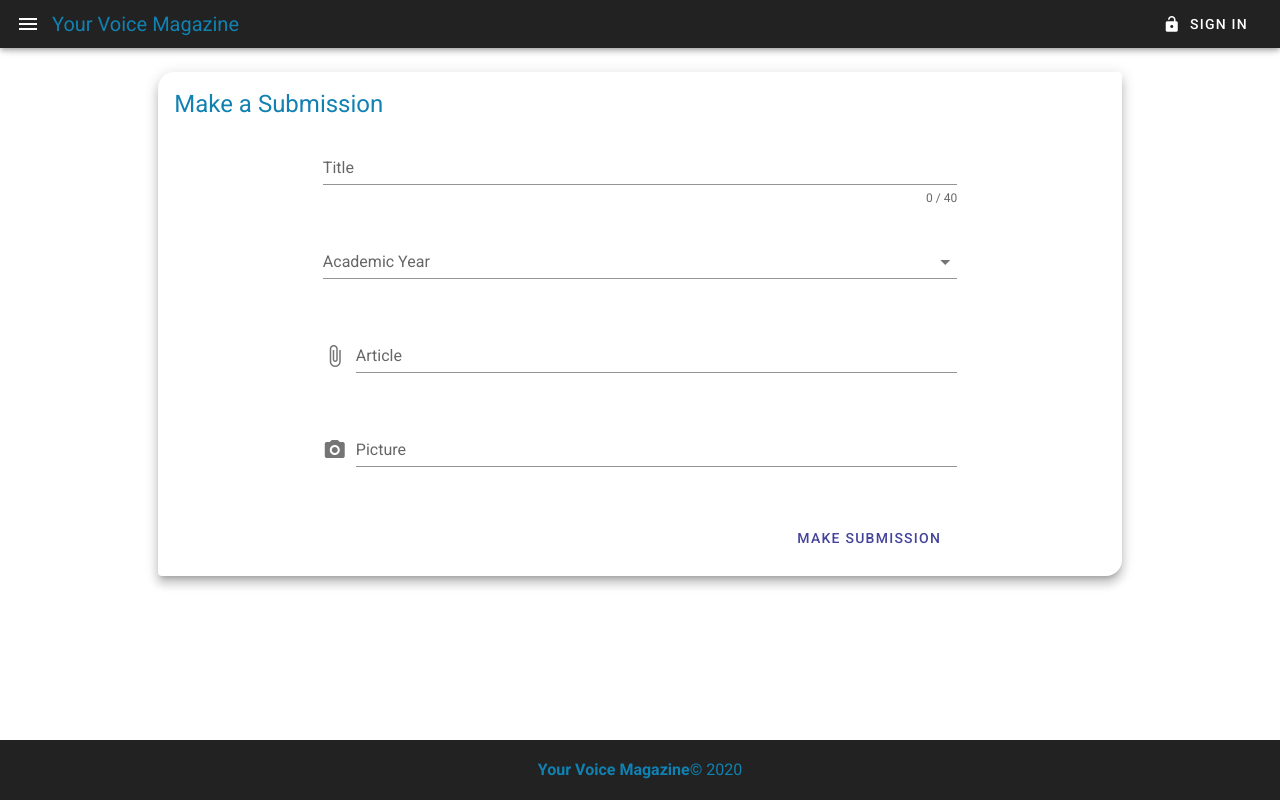
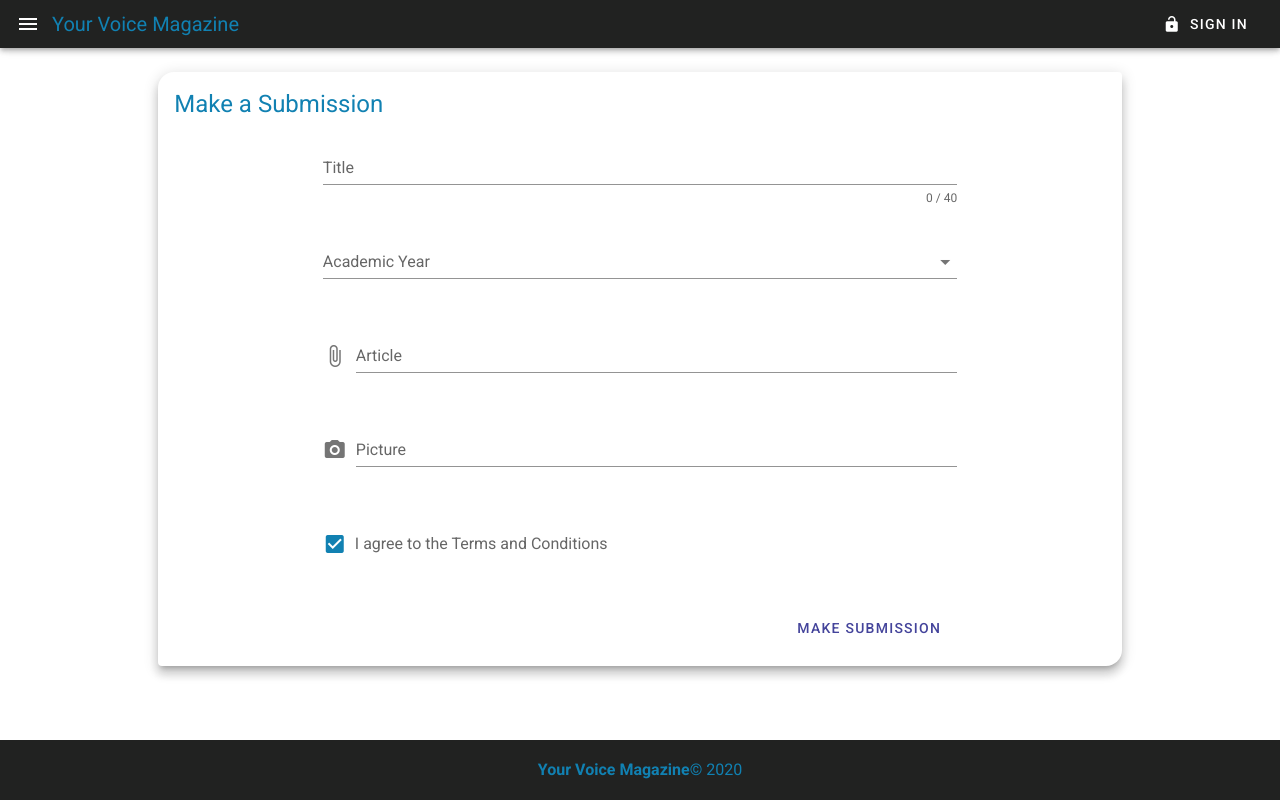
Before and after one commit to EWSD2/your-voice-client, a Nuxt app: page /Submissions/add in a window 1280 px wide. Built offline with nearby package versions, Linux system fonts and the light colour scheme.

Commit message:
EYV-66 Add Terms checkbox and rules

```diff
--- a/pages/Submissions/add.vue
+++ b/pages/Submissions/add.vue
@@ -87,6 +87,19 @@
                 />
               </v-col>
               <v-col
+                cols="10"
+                md="8"
+                offset="1"
+                offset-md="2"
+              >
+                <v-checkbox
+                  v-model="terms"
+                  label="I agree to the Terms and Conditions"
+                  :rules="termsRules"
+                  color="secondary"
+                />
+              </v-col>
+              <v-col
                 cols="12"
                 md="8"
                 offset-md="2"
@@ -130,6 +143,7 @@ export default {
     academicYears: [],
     article: null,
     picture: null,
+    terms: true,
     titleRules: [
       // Check if Title has been provided
       title => !!title || 'Submission Title is required',
@@ -142,6 +156,9 @@ export default {
     ],
     articleRules: [
       article => !!article || 'Please select the article to be submitted'
+    ],
+    termsRules: [
+      terms => terms === true || 'Please agree to the terms and conditions'
     ]
   }),
 
```
